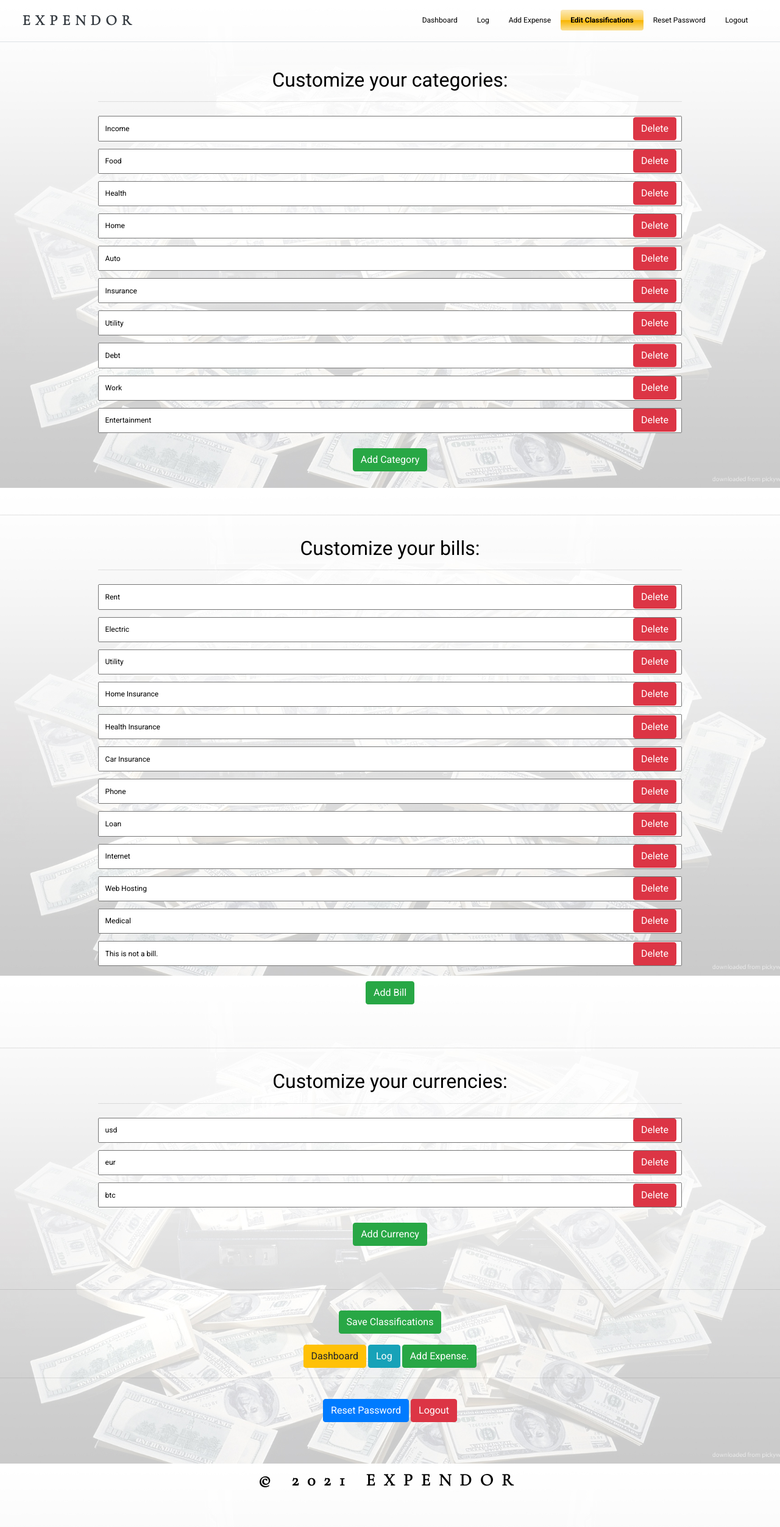
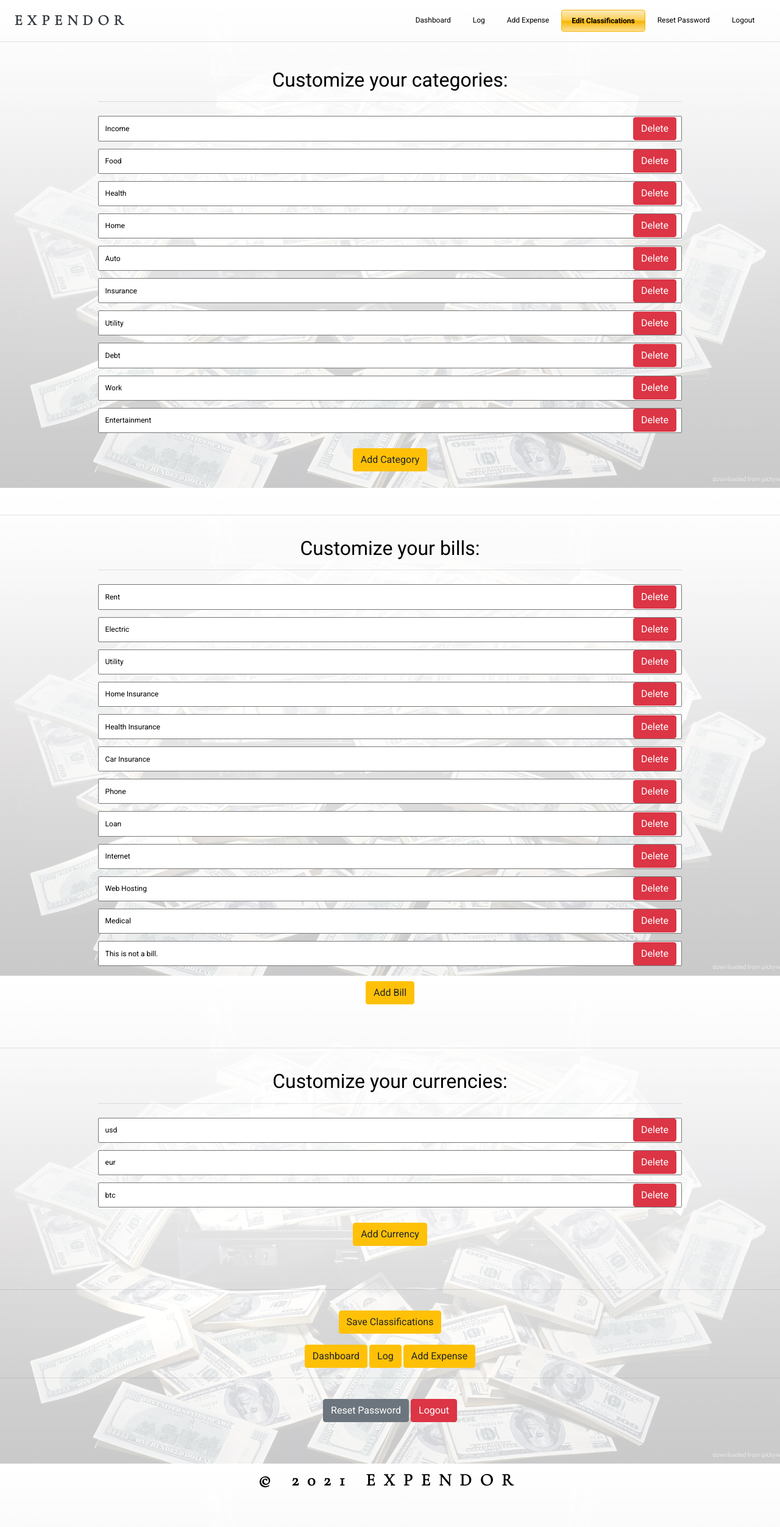
Before and after one commit to oMNiVoiDZeRo/expendor, a PHP site: page /expendor/custom/ in a window 1280 px wide. Shown: the whole page at 61% size. Run offline with PHP 8.4, Linux system fonts and the light colour scheme; a user stored in the database is signed in; data comes from the database, SQL or seed files in the repository.

Commit message:
Updated more buttons with brand consistency.

```diff
--- a/custom/index.php
+++ b/custom/index.php
@@ -92,34 +92,34 @@ echo '<tr><td><center><h2>Customize your categories:</h2></center><hr/></td></tr
 foreach($categories as $key => $value):
 echo '<tr><td><input type="text" name="categories[]" value="'.$value.'" /> <a class="btn btn-danger delete" href="#">Delete</a></td></tr>';
 endforeach;
-echo '<tr><td><br/><a class="btn btn-success addCat" href="#">Add Category</a><br/><br/><br/></td></tr>';
+echo '<tr><td><br/><a class="btn btn-warning addCat" href="#">Add Category</a><br/><br/><br/></td></tr>';
 echo '</table><br/><hr/><br/>';
 echo '<table class="custom bills" align="center">';
 echo '<tr><td><center><h2>Customize your bills:</h2></center><hr/></td></tr>';
 foreach($bills as $key => $value):
 echo '<tr><td><input type="text" name="bills[]" value="'.$value.'" /> <a class="btn btn-danger delete" href="#">Delete</a></td></tr>';
 endforeach;
-echo '<tr><td><br/><a class="btn btn-success addBill" href="#">Add Bill</a><br/><br/><br/></td></tr>';
+echo '<tr><td><br/><a class="btn btn-warning addBill" href="#">Add Bill</a><br/><br/><br/></td></tr>';
 echo '</table><br/><hr/><br/>';
 echo '<table class="custom currencies" align="center">';
 echo '<tr><td><center><h2>Customize your currencies:</h2></center><hr/></td></tr>';
 foreach($currencies as $key => $value):
 echo '<tr><td><input type="text" name="currencies[]" value="'.$value.'" /> <a class="btn btn-danger delete" href="#">Delete</a></td></tr>';
 endforeach;
-echo '<tr><td><br/><a class="btn btn-success addCurrency" href="#">Add Currency</a><br/><br/><br/></td></tr>';
+echo '<tr><td><br/><a class="btn btn-warning addCurrency" href="#">Add Currency</a><br/><br/><br/></td></tr>';
 echo '</table><br/><hr/><br/>';
-echo '<center><input class="btn btn-success" type="submit" value="Save Classifications" /></center></form>';
+echo '<center><input class="btn btn-warning" type="submit" value="Save Classifications" /></center></form>';
 echo '<br/>';
 echo '<center><a class="btn btn-warning" href="../dashboard/">Dashboard</a> ';
-echo ' <a class="btn btn-info" href="../log/">Log</a> ';
-echo ' <a class="btn btn-success" href="../add/">Add Expense.</a></center>';
+echo ' <a class="btn btn-warning" href="../log/">Log</a> ';
+echo ' <a class="btn btn-warning" href="../add/">Add Expense</a></center>';
 ?>
 	<hr/><br/>
     <p>
 <?php
 		if($username != 'test'){
 ?>
-        <a href="../reset" class="btn btn-primary">Reset Password</a>
+        <a href="../reset" class="btn btn-secondary">Reset Password</a>
 <?php
 		}
 ?>
--- a/log/index.php
+++ b/log/index.php
@@ -89,8 +89,8 @@ echo '</tbody></table><br/>';
 }
 echo '<br/>';
 echo '<center><a class="btn btn-warning" href="../dashboard/">Dashboard</a> ';
-echo ' <a class="btn btn-success" href="../add/">Add Expense</a> ';
-echo ' <a class="btn btn-secondary" href="../custom/">Edit Classifications</a><br/></center>';
+echo ' <a class="btn btn-warning" href="../add/">Add Expense</a> ';
+echo ' <a class="btn btn-warning" href="../custom/">Edit Classifications</a><br/></center>';
 echo '<br/>';
 } else {
 echo '<br/>';
@@ -101,7 +101,7 @@ echo 'Error: ' . $sql . '<br/>' . mysqli_error($conn);}
 <?php
 		if($username != 'test'){
 ?>
-        <a href="../reset" class="btn btn-primary">Reset Password</a>
+        <a href="../reset" class="btn btn-secondary">Reset Password</a>
 <?php
 		}
 ?>
--- a/login/index.php
+++ b/login/index.php
@@ -104,7 +104,7 @@ if($_SERVER["REQUEST_METHOD"] == "POST"){
                 <span class="invalid-feedback"><?php echo $password_err; ?></span>
             </div>
             <div class="form-group">
-                <input type="submit" class="btn btn-success" value="Login">
+                <input type="submit" class="btn btn-warning" value="Login">
             </div>
             <p>Don't have an account? <a href="../register/">Sign up now</a>.</p>
         </form>
--- a/register/index.php
+++ b/register/index.php
@@ -121,7 +121,7 @@ if($_SERVER["REQUEST_METHOD"] == "POST"){
             </div>
 <!-- Option to select default categories and bill classifications or go through the configuration wizard. -->
             <div class="form-group">
-                <input type="submit" class="btn btn-success" value="Submit"><br/>
+                <input type="submit" class="btn btn-warning" value="Submit"><br/>
                 <input type="reset" class="btn btn-secondary" value="Reset">
             </div>
             <p>Already have an account? <a href="../login/">Login here</a>.</p>
--- a/reset/index.php
+++ b/reset/index.php
@@ -106,8 +106,8 @@ if($_SERVER["REQUEST_METHOD"] == "POST"){
 			<span class="invalid-feedback"><?php echo $confirm_password_err; ?></span>
 		</div>
 		<div class="form-group">
-			<input type="submit" class="btn btn-success" value="Submit">
-			<a class="btn btn-secondary ml-2" href="welcome.php">Cancel</a>
+			<input type="submit" class="btn btn-warning" value="Submit">
+			<a class="btn btn-secondary ml-2" href="#">Cancel</a>
 		</div>
 	</form>
 </div>
@@ -116,7 +116,7 @@ if($_SERVER["REQUEST_METHOD"] == "POST"){
 <?php
 		if($username != 'test'){
 ?>
-        <a href="../reset" class="btn btn-primary">Reset Password</a>
+        <a href="../reset" class="btn btn-secondary">Reset Password</a>
 <?php
 		}
 ?>
--- a/style.css
+++ b/style.css
@@ -160,10 +160,13 @@ body .nav-pills .nav-link.active, body .nav-pills .show>.nav-link {
 	background: linear-gradient(to bottom,  #fceabb 0%,#fccd4d 50%,#f8b500 51%,#fbdf93 100%); /* W3C, IE10+, FF16+, Chrome26+, Opera12+, Safari7+ */
 	filter: progid:DXImageTransform.Microsoft.gradient( startColorstr='#fceabb', endColorstr='#fbdf93',GradientType=0 ); /* IE6-9 */
 	font-weight: bold;
+    text-shadow: 1px 1px 0 #f8b500;
+	border: 1px solid #f8b500;
 }
 
 body .nav a {
 	color: #000;
+	margin: 0 2px;
 }
 
 body .nav a:hover {
@@ -173,6 +176,10 @@ body .nav a:hover {
 	background: -webkit-linear-gradient(top,  #fceabb 0%,#fccd4d 50%,#f8b500 51%,#fbdf93 100%); /* Chrome10-25,Safari5.1-6 */
 	background: linear-gradient(to bottom,  #fceabb 0%,#fccd4d 50%,#f8b500 51%,#fbdf93 100%); /* W3C, IE10+, FF16+, Chrome26+, Opera12+, Safari7+ */
 	filter: progid:DXImageTransform.Microsoft.gradient( startColorstr='#fceabb', endColorstr='#fbdf93',GradientType=0 ); /* IE6-9 */
+    text-shadow: 1px 1px 0 #f8b500;
+	border: 1px solid #f8b500;
+	margin: 0 1px;
+	font-weight: bold;
 }
 
 
```
Also changed, not shown: add/index.php (+4 -4 lines), dashboard/index.php (+4 -4 lines), delete/index.php (+18 -2 lines), edit/index.php (+4 -4 lines), record/index.php (+5 -4 lines), submit/index.php (+17 -1 lines).
